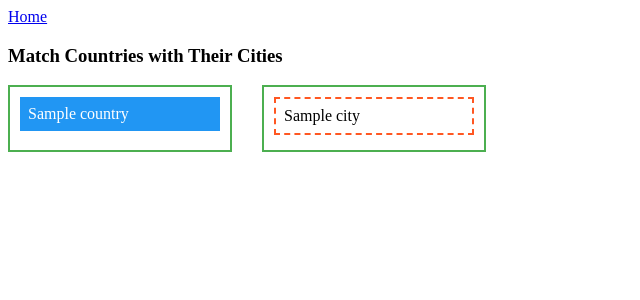
After one commit to shannu1995/quiz-app, a Flask app: template app/templates/capitals-quiz.html in a window 1280 px wide. The commit adds this page. Shown: the top 300 px of the page, without its empty margins (0-640 px from the left). Run offline with Flask 3, Linux system fonts and the light colour scheme; the template is opened without the code that fills it: most values are stand-ins (such as "Sample title", 1, 10 or a date in 2020).

Commit message:
Basic Difficulty Options done.

```diff
--- a/app/routes.py
+++ b/app/routes.py
@@ -7,6 +7,7 @@ from io import StringIO
 import sqlite3
 import os
 from config import Config
+import random
 from app.helpers import return_existing_data, get_capitals_quiz_data
 
 @app.route('/')
@@ -42,9 +43,10 @@ def refresh_table_data():
         capitals_quiz_data_relevant_only.to_sql(Config.CAPITALS_TABLE_NAME, conn, if_exists='replace', index=False)
     return render_template('refresh-data.html', data=capitals_quiz_data_relevant_only.to_html())
 
-@app.route('/capitals-quiz', methods=['GET'])
+@app.route('/capitals-quiz', methods=['GET', 'POST'])
 def capitals_quiz():
-    difficulty = request.args.get('difficulty', "random")
+    difficulty = request.form.get('difficulty', "random")
+    print(f"Difficulty: {difficulty}")
     capitals_quiz_data = get_capitals_quiz_data()
     if difficulty == "random":
         quiz_data = capitals_quiz_data.sample(5)
@@ -53,6 +55,7 @@ def capitals_quiz():
     elif difficulty == "hard":
         capitals_quiz_data_difficulty_filter = capitals_quiz_data.tail(50)
         quiz_data = capitals_quiz_data_difficulty_filter.sample(5)
-    countries = []
-    scrambled_cities = []
-    return render_template('capitals-quiz.html', difficulty=difficulty)
+    countries = list(quiz_data['Country/Territory'])
+    correct_cities = tuple(zip(quiz_data["City/Town"], quiz_data["Country/Territory"]))
+    scrambled_cities = random.sample(correct_cities, len(correct_cities))
+    return render_template('capitals-quiz.html', difficulty=difficulty, countries=countries, scrambled_cities=scrambled_cities)
--- /dev/null
+++ b/app/templates/capitals-quiz.html
@@ -0,0 +1,16 @@
+{% extends "base.html" %}
+{% block content %}
+<h3>Match Countries with Their Cities</h3>
+    <div class="container">
+        <div id="countries" class="column">
+            {% for country in countries %}
+                <div class="draggable" draggable="true" id="{{ country|lower }}">{{ country }}</div>
+            {% endfor %}
+        </div>
+        <div id="cities" class="column">
+            {% for city, country in scrambled_cities %}
+                <div class="droppable" data-match="{{ country|lower }}">{{ city }}</div>
+            {% endfor %}
+        </div>
+    </div>
+{% endblock %}
```
Also changed, not shown: app/templates/index.html (+4 -4 lines).
